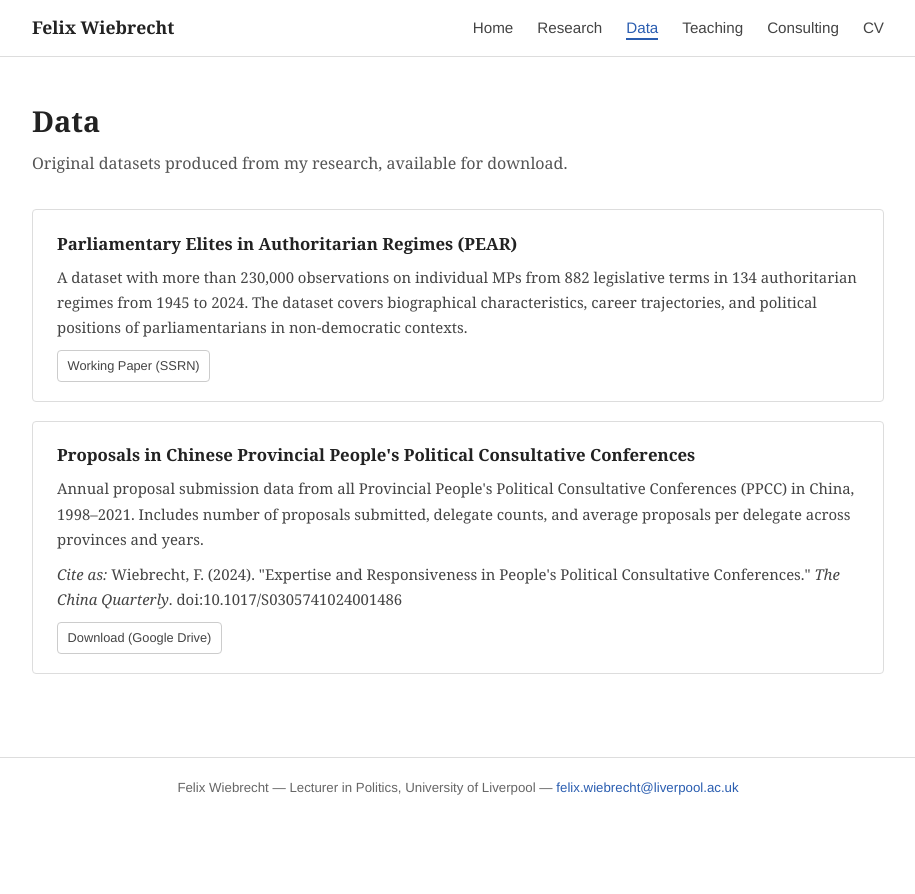
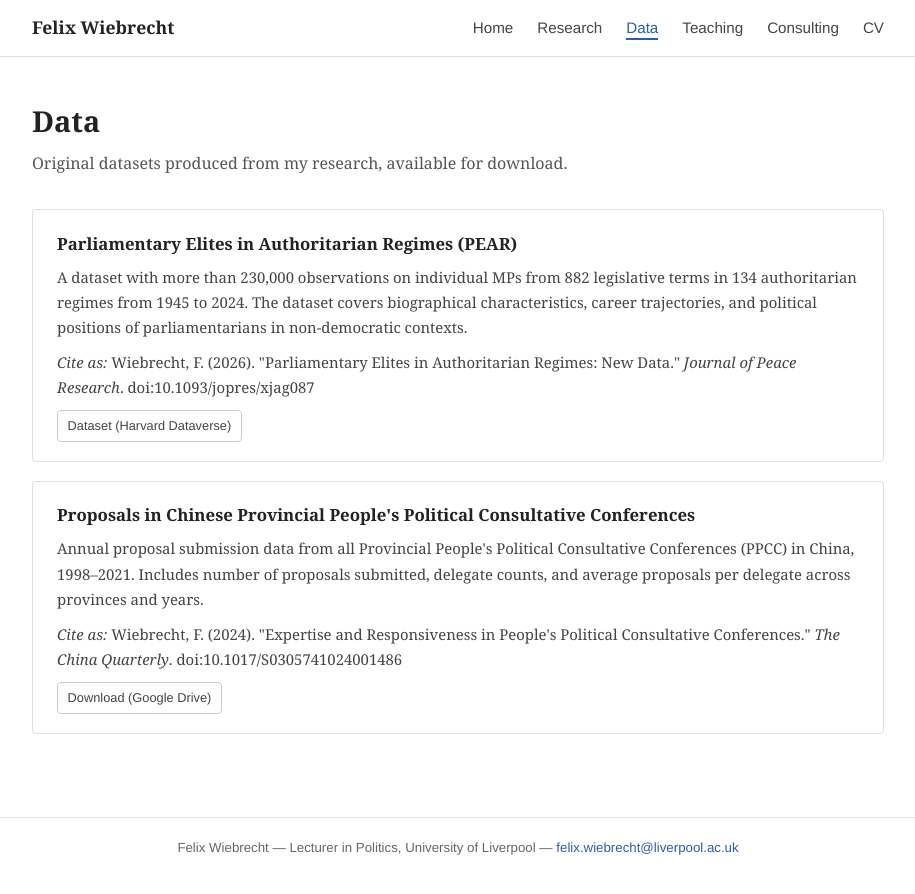
Before and after one commit to felixwiebrecht/felixwiebrecht.github.io, a Jekyll site: the page built from _pages/data.md, in a window 1280 px wide. Shown: the top 894 px of the page, without its empty margins (182-1097 px from the left). Built offline with Jekyll 4.4.1, drawn with Linux system fonts in a browser that asks for light colours; comment, search, counter and statistics services are not loaded.

Commit message:
Data page: link PEAR to Harvard Dataverse, add JPR citation
Co-Authored-By: Claude Opus 5.5 <noreply@anthropic.com>

```diff
--- a/_pages/data.md
+++ b/_pages/data.md
@@ -12,8 +12,9 @@ permalink: /data/
 <div class="data-card">
   <h3>Parliamentary Elites in Authoritarian Regimes (PEAR)</h3>
   <p>A dataset with more than 230,000 observations on individual MPs from 882 legislative terms in 134 authoritarian regimes from 1945 to 2024. The dataset covers biographical characteristics, career trajectories, and political positions of parliamentarians in non-democratic contexts.</p>
+  <p><em>Cite as:</em> Wiebrecht, F. (2026). "Parliamentary Elites in Authoritarian Regimes: New Data." <em>Journal of Peace Research</em>. doi:10.1093/jopres/xjag087</p>
   <div class="paper-links">
-    <a href="https://papers.ssrn.com/sol3/papers.cfm?abstract_id=5563678" class="paper-link" target="_blank">Working Paper (SSRN)</a>
+    <a href="https://dataverse.harvard.edu/dataset.xhtml?persistentId=doi:10.7910/DVN/HPWWPD" class="paper-link" target="_blank">Dataset (Harvard Dataverse)</a>
   </div>
 </div>
 
```
